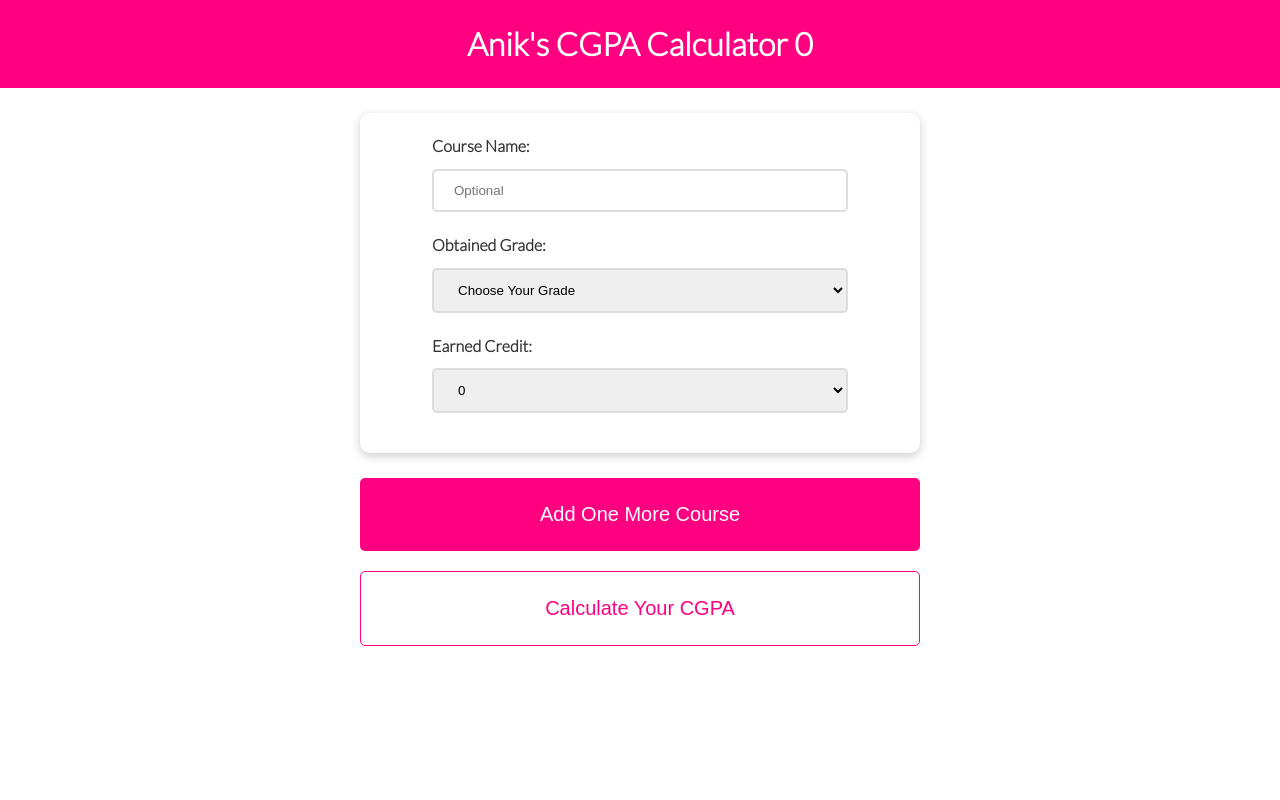
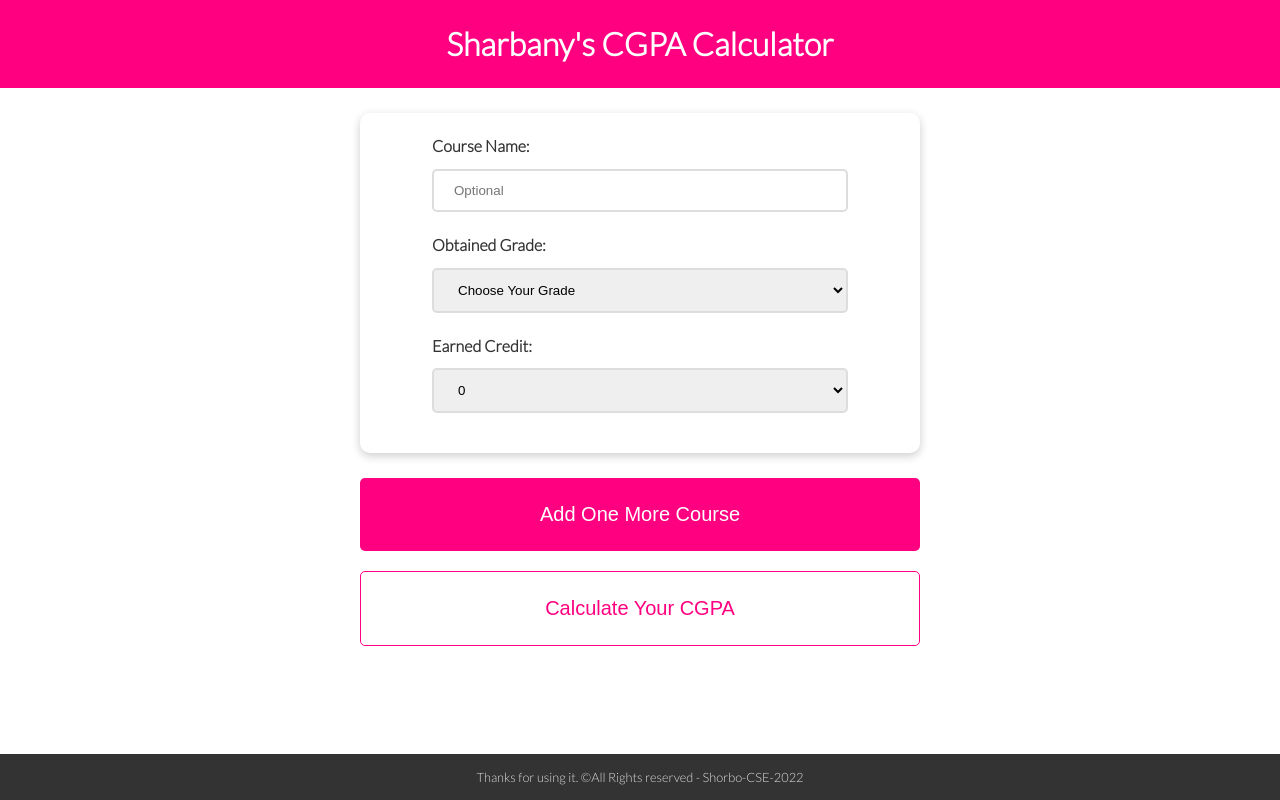
Before and after one commit to Anik-the-dev/iub-cgpa-calculator, a React (Create React App) app: page / in a window 1280 px wide. Built offline with nearby package versions, Linux system fonts and the light colour scheme.

Commit message:
footer done

```diff
--- a/src/App.js
+++ b/src/App.js
@@ -6,7 +6,9 @@ function App() {
   return (
     <div className="body">
       <Input></Input>
-
+      <footer className='footer'>
+            <p className='text-center'>Thanks for using it. &copy;All Rights reserved - Shorbo-CSE-2022</p>
+      </footer>
 
 
     </div>
--- a/src/components/Input.js
+++ b/src/components/Input.js
@@ -5,6 +5,7 @@ import Output from './Output';
 
 const Input = () => {
     const primaryData = [{ courseNmae: '', cgpa: 0, credit: 0 }]
+    const [hide, sethide] = useState(true)
     const [totalCredit, setTotalCredit] = useState(0)
     const [totalCgpa, setTotalCgpa] = useState(0)
     const [inputText, setInputText] = useState(primaryData)
@@ -14,7 +15,7 @@ const Input = () => {
 
     }
 
-    const handleOnChangeCgpa = (e, index) =>{
+    const handleOnChangeCgpa = (e, index) => {
         e.preventDefault()
         let selected = e.target.name
         let newData = [...inputText]
@@ -23,7 +24,7 @@ const Input = () => {
 
     }
 
-    const handleOnChangeCredit = (e, index) =>{
+    const handleOnChangeCredit = (e, index) => {
         e.preventDefault()
         let selected = e.target.name
         let newDataCredit = [...inputText]
@@ -33,25 +34,23 @@ const Input = () => {
     }
 
     // handle calculate btn..........
-    function handleCalculateBtn(){
+    function handleCalculateBtn() {
         let mytotalCgpa = 0
         let mytotalCredit = 0
-        for(const i of inputText){
+        for (const i of inputText) {
 
-            mytotalCgpa+=i.cgpa * i.credit
-            mytotalCredit+=i.credit
-            setTotalCredit(mytotalCredit)
-            let cgpa = mytotalCgpa/mytotalCredit
-            setTotalCgpa( cgpa.toFixed(2))
-            console.log(cgpa)
+            mytotalCgpa += i.cgpa * i.credit
+            mytotalCredit += i.credit
 
         }
+        setTotalCredit(mytotalCredit)
+        let cgpa = mytotalCgpa / mytotalCredit
+        setTotalCgpa(cgpa.toFixed(2))
+        sethide(false)
 
 
     }
-    console.log(totalCgpa)
 
-    console.log(totalCredit)
 
 
 
@@ -60,20 +59,21 @@ const Input = () => {
     return (
         <div>
             <header className='header'>
-                <h1 className='text-center'>Anik's CGPA Calculator {totalCgpa}</h1>
+                <h1 className='text-center'>Sharbany's CGPA Calculator</h1>
             </header>
 
             {/* inputbox calling */}
             {
-                inputText.map((value,index) => <InputBox
-                value = {value} index = {index} handleChangeforCgpa = {handleOnChangeCgpa}  handleOnChangeCredit= {handleOnChangeCredit}></InputBox>)
+                inputText.map((value, index) => <InputBox
+                    value={value} index={index} handleChangeforCgpa={handleOnChangeCgpa} handleOnChangeCredit={handleOnChangeCredit}></InputBox>)
             }
 
             {/* Add more btn */}
             <div className='container'>
                 <button className='btn' onClick={handleAddInputBoxClick}><p>Add One More Course</p></button>
-            {/* Calculate Btn */}
-                <button className='btn btn-outline' onClick={()=>handleCalculateBtn()}><p>Calculate Your CGPA</p></button>
+                {/* Calculate Btn */}
+                <button className='btn btn-outline' onClick={() => handleCalculateBtn()}><p>Calculate Your CGPA</p></button>
+                <Output cgpa={totalCgpa} credit={totalCredit} hide={hide}></Output>
             </div>
 
 
--- a/src/components/Output.js
+++ b/src/components/Output.js
@@ -1,11 +1,19 @@
 import React from 'react';
 
-const Output = () => {
+const Output = ({ cgpa, credit, hide }) => {
     console.log("anik")
     return (
-        <div>
-            <h1>This is anik</h1>
+        <div className='output'>
+            <div>
+                <div className= {`card ${hide && "d-none"}`}>
+                    <h1>Your CGPA is: <span className='cg-style'>{cgpa}</span> </h1>
+                    <h2>Credit Earned: {credit}.0 </h2>
+                </div>
+
+            </div>
+
         </div>
+
     );
 };
 
--- a/src/style.css
+++ b/src/style.css
@@ -129,3 +129,31 @@ label {
 .btn:hover {
     transform: scale(0.98);
 }
+
+/* output */
+.output{
+    margin-bottom: 50px;
+}
+.output .card{
+    background-color: #FF0081;
+    color:#fff;
+    padding: 65px;
+}
+
+.cg-style{
+    font-size: 5rem;
+}
+
+.d-none{
+    display: none;
+}
+
+footer{
+    background-color: #333;
+    font-size: 0.8rem;
+    color: #ddd;
+    position: fixed;
+    bottom: 0;
+    left: 0;
+    right: 0;
+}
```
